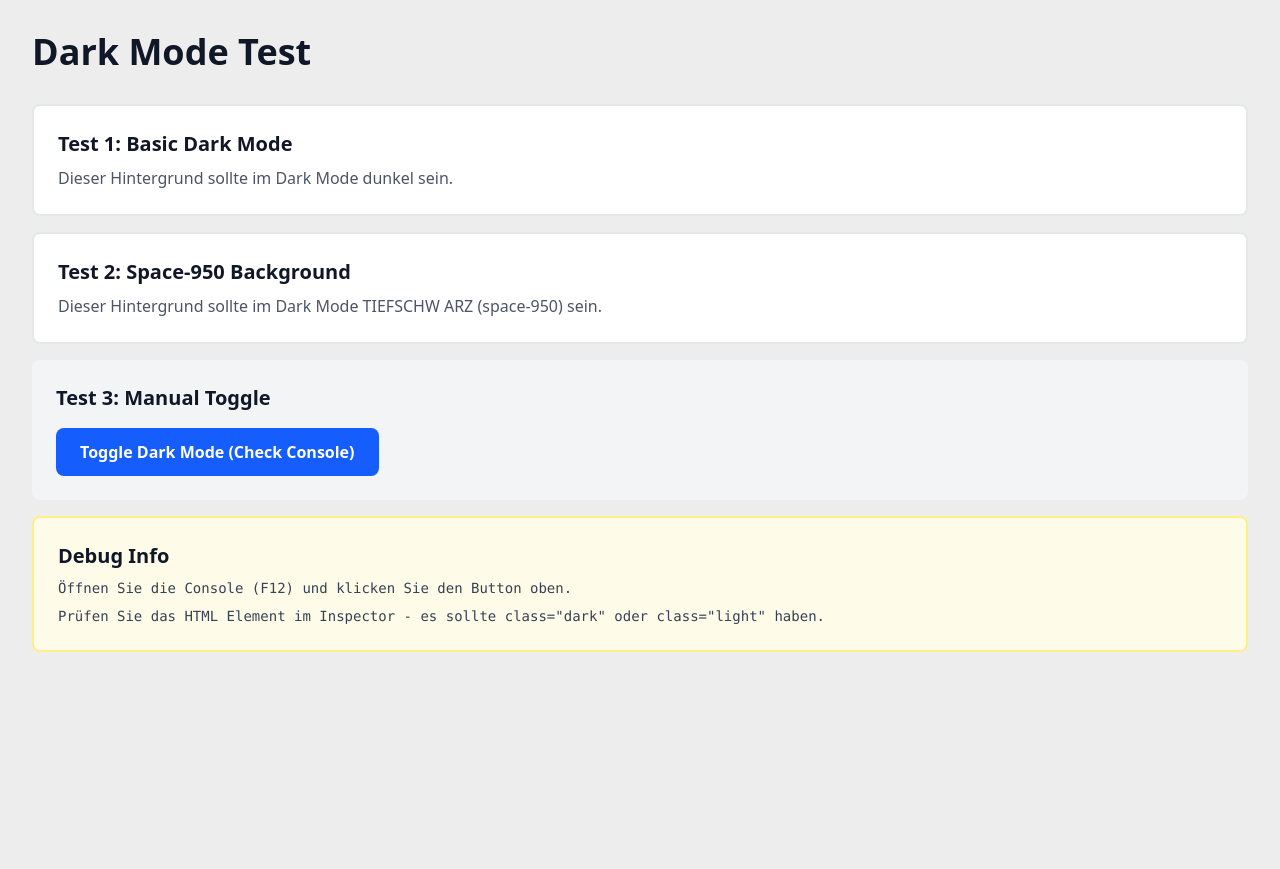
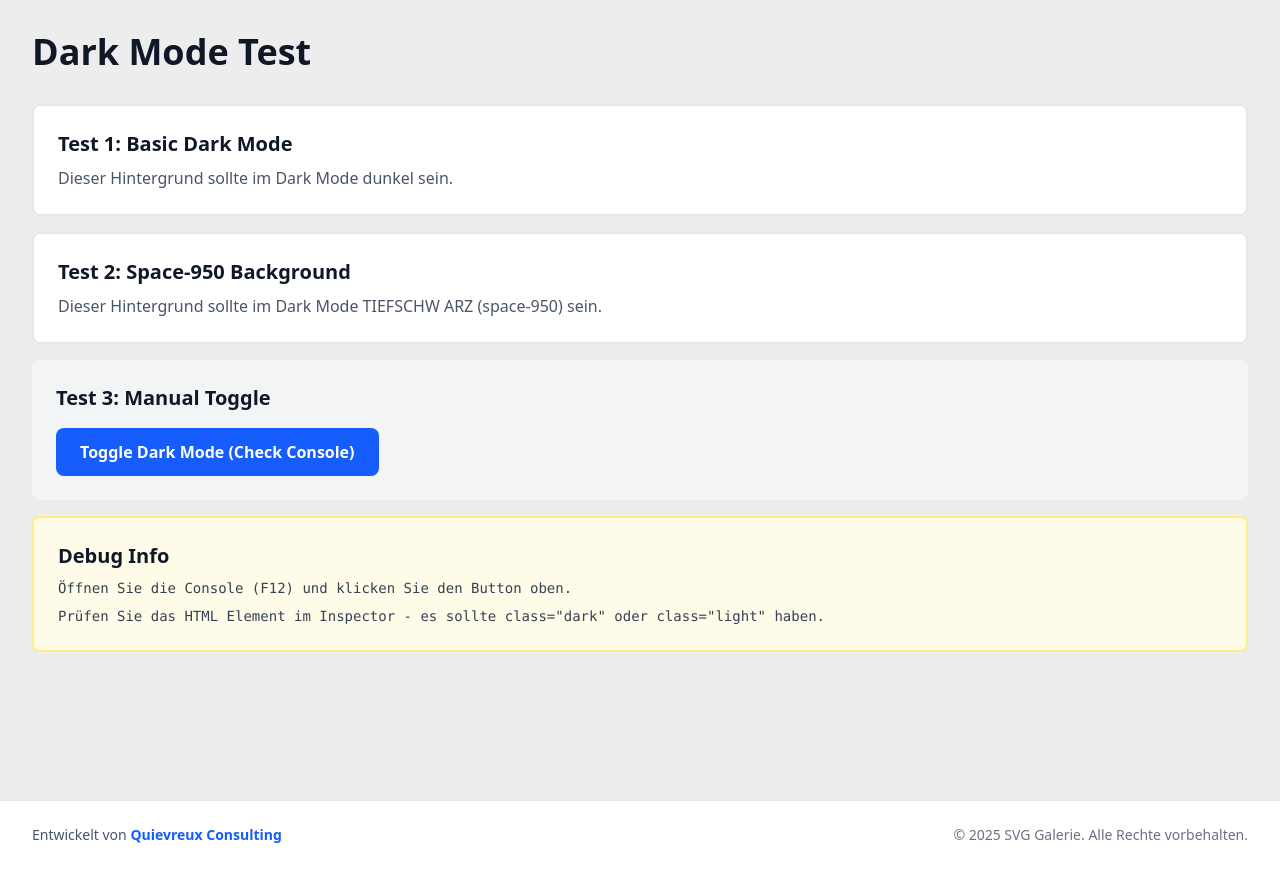
Before and after one commit to skquievreux/svg-grafik-generator, a Next.js app in the folder svg-grafik-next/: page /test-dark in a window 1280 px wide. Before the commit the page ends 800 px from the top, so only its background shows below. Built offline with nearby package versions, Linux system fonts and the light colour scheme.

Commit message:
feat(v1.9.0): add footer with developer credit and fix hydration warning

```diff
--- a/svg-grafik-next/app/layout.tsx
+++ b/svg-grafik-next/app/layout.tsx
@@ -7,6 +7,7 @@ export const metadata: Metadata = {
 };
 
 import { VersionLogger } from '@/components/ui/version-logger';
+import { Footer } from '@/components/ui/footer';
 
 export default function RootLayout({
   children,
@@ -33,9 +34,12 @@ export default function RootLayout({
           }}
         />
       </head>
-      <body className="font-sans antialiased">
+      <body className="font-sans antialiased flex flex-col min-h-screen" suppressHydrationWarning>
         <VersionLogger />
-        {children}
+        <main className="flex-1">
+          {children}
+        </main>
+        <Footer />
       </body>
     </html>
   );
--- /dev/null
+++ b/svg-grafik-next/components/ui/footer.tsx
@@ -0,0 +1,27 @@
+'use client';
+
+export function Footer() {
+    return (
+        <footer className="mt-auto border-t border-gray-200 dark:border-space-800 bg-white dark:bg-space-950">
+            <div className="max-w-7xl mx-auto px-4 sm:px-6 lg:px-8 py-6">
+                <div className="flex flex-col md:flex-row justify-between items-center gap-4">
+                    {/* Left: Developed by */}
+                    <div className="text-sm text-gray-600 dark:text-gray-400">
+                        Entwickelt von{' '}
+                        <a
+                            href="mailto:quievreux.consulting@gmail.com"
+                            className="font-semibold text-blue-600 dark:text-neon-gold hover:underline transition-colors"
+                        >
+                            Quievreux Consulting
+                        </a>
+                    </div>
+
+                    {/* Right: Copyright */}
+                    <div className="text-sm text-gray-500 dark:text-gray-500">
+                        © 2025 SVG Galerie. Alle Rechte vorbehalten.
+                    </div>
+                </div>
+            </div>
+        </footer>
+    );
+}
--- a/svg-grafik-next/package.json
+++ b/svg-grafik-next/package.json
@@ -1,6 +1,6 @@
 {
   "name": "svg-grafik-next",
-  "version": "1.8.2",
+  "version": "1.9.0",
   "private": true,
   "description": "Eine interaktive SVG-Grafik-Galerie für Chatbot-Icons mit dynamischer Generierung",
   "author": "SVG-Grafik Team",
```
Also changed, not shown: 1 other file (tests, documents, lock files or other folders).
